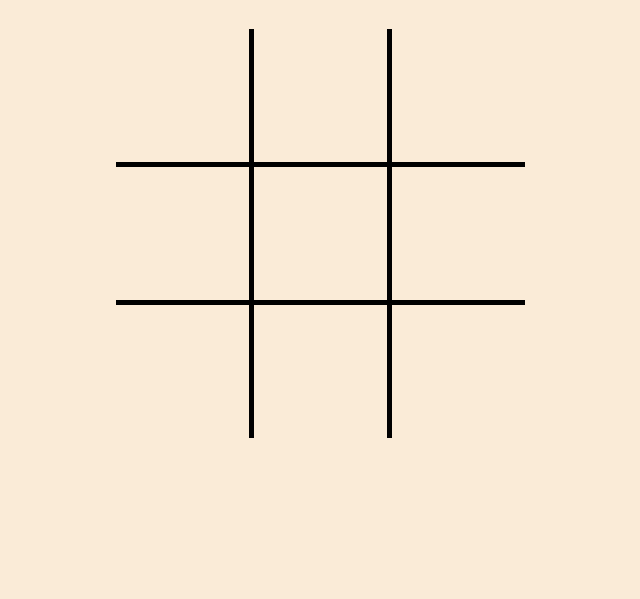
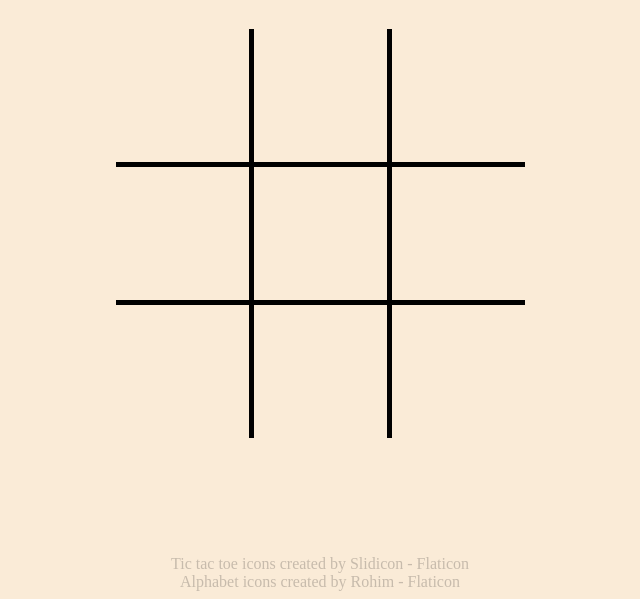
Before and after one commit to TristanBierig/tictactoe, a plain HTML site: page index.html in a window 1280 px wide. Shown: the part 201-800 px from the top of the page, without its empty margins (320-960 px from the left). Drawn offline with Linux system fonts and the light colour scheme.

Commit message:
footer with attribute

```diff
--- a/index.html
+++ b/index.html
@@ -37,10 +37,8 @@
         <div id="line-4" class="horizontal-line vertical-line" style="right: 34%;"></div>
         <div id="line-5" class="horizontal-line vertical-line"></div>
         <div id="line-6" class="horizontal-line vertical-line" style="left: 34%;"></div>
-        <div id="line-7" class="horizontal-line vertical-line"
-            style="transform: rotate(45deg) scaleX(0.0);"></div>
-        <div id="line-8" class="horizontal-line vertical-line"
-            style="transform: rotate(-45deg) scaleX(0.0);"></div>
+        <div id="line-7" class="horizontal-line vertical-line" style="transform: rotate(45deg) scaleX(0.0);"></div>
+        <div id="line-8" class="horizontal-line vertical-line" style="transform: rotate(-45deg) scaleX(0.0);"></div>
         <table>
             <tr>
                 <td onclick="fillShape(0)">
@@ -86,6 +84,12 @@
             </tr>
         </table>
     </div>
+    <footer class="footer">
+        <a href="https://www.flaticon.com/free-icons/tic-tac-toe" title="tic tac toe icons">Tic tac toe icons created by
+            Slidicon - Flaticon</a>
+        <a href="https://www.flaticon.com/free-icons/alphabet" title="alphabet icons">Alphabet icons created by Rohim -
+            Flaticon</a>
+    </footer>
 </body>
 
 </html>
--- a/style.css
+++ b/style.css
@@ -54,7 +54,7 @@ td {
 }
 
 td:hover {
-    background-color: rgba(0, 0, 0, 0.2);
+    background-color: rgba(199, 187, 172, 0.5);
 }
 
 table {
@@ -186,6 +186,24 @@ button {
     }
 }
 
+footer {
+    display: flex;
+    flex-direction: column;
+    justify-content: center;
+    align-items: center;
+    position: absolute;
+    bottom: 8px;
+    text-align: center;
+}
+
+footer a {
+    text-decoration: none;
+    color: rgb(199, 187, 172);
+}
+
+footer a:hover {
+    color: rgb(174, 163, 150);
+}
 
 
 /* Responsive Design */
```
